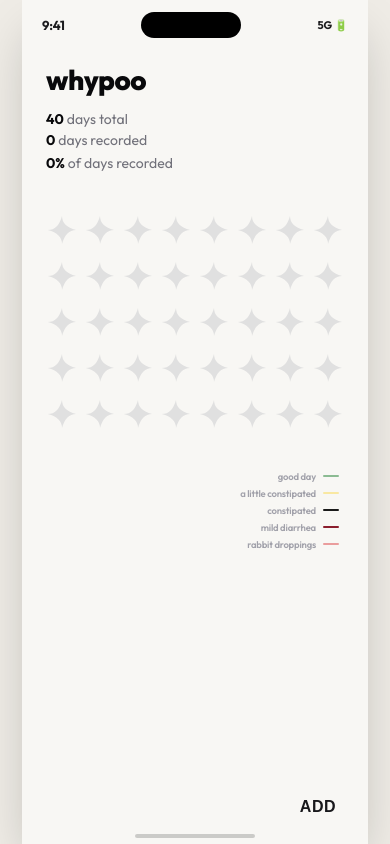
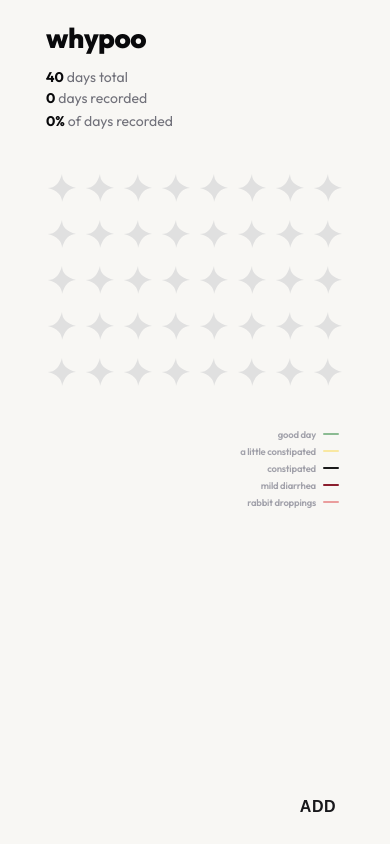
Before and after one commit to nomadnkioi/whypoo, a React (Vite) app: page / in a window 390 px wide. Built offline with nearby package versions, Linux system fonts and the light colour scheme; no server answers.

Commit message:
fix: responsive full-screen layout for real mobile devices

```diff
--- a/src/index.css
+++ b/src/index.css
@@ -18,7 +18,7 @@
 
 body {
   font-family: var(--font-family);
-  background-color: #EFECE6;
+  background-color: var(--bg-color);
   color: var(--text-main);
   display: flex;
   justify-content: center;
@@ -29,31 +29,45 @@ body {
   -webkit-font-smoothing: antialiased;
 }
 
-/* iPhone 15 Pro 전용 뷰포트 컨테이너 (393px × 852px) */
+/* 기본 실제 모바일(아이폰) 뷰포트 컨테이너 (100% 꽉 찬 풀스크린) */
 .app-viewport {
   width: 100%;
-  max-width: 393px;
+  max-width: 100%;
   height: 100vh;
-  max-height: 852px;
+  max-height: 100vh;
   background-color: var(--bg-color);
   position: relative;
   overflow: hidden;
   display: flex;
   flex-direction: column;
-  box-shadow: 0 25px 50px -12px rgba(0, 0, 0, 0.25);
+  box-shadow: none;
+  border-radius: 0;
+  border: none;
   -webkit-tap-highlight-color: transparent;
   touch-action: manipulation;
 }
 
-@media (min-width: 480px) {
+/* 실제 핸드폰에서는 가짜 스테이터스 바 & 홈 바 숨김 (진짜 아이폰 상단바 사용) */
+.status-bar-mock,
+.home-indicator-bar {
+  display: none;
+}
+
+/* PC / 대형 화면(768px 이상)에서만 데스크톱용 아이폰 15 Pro 모크업 프레임 노출 */
+@media (min-width: 768px) {
+  body {
+    background-color: #EFECE6;
+  }
+
   .app-viewport {
+    max-width: 393px;
     height: 852px;
+    max-height: 852px;
     border-radius: 48px;
     border: 9px solid #1C1C1E;
-  }
+    box-shadow: 0 25px 50px -12px rgba(0, 0, 0, 0.25);
   }
 
-/* iPhone 15 Pro 상단 스테이터스 바 & 다이나믹 아일랜드 */
   .status-bar-mock {
     display: flex;
     justify-content: space-between;
@@ -63,6 +77,18 @@ body {
     font-weight: 700;
     color: #1C1C1E;
     z-index: 20;
+  }
+
+  .home-indicator-bar {
+    display: block;
+    width: 120px;
+    height: 4.5px;
+    background-color: #000000;
+    border-radius: 100px;
+    margin: 4px auto 6px;
+    opacity: 0.18;
+    flex-shrink: 0;
+  }
 }
 
 .status-time {
```
Lines whose indentation alone changed are shown as unchanged.
